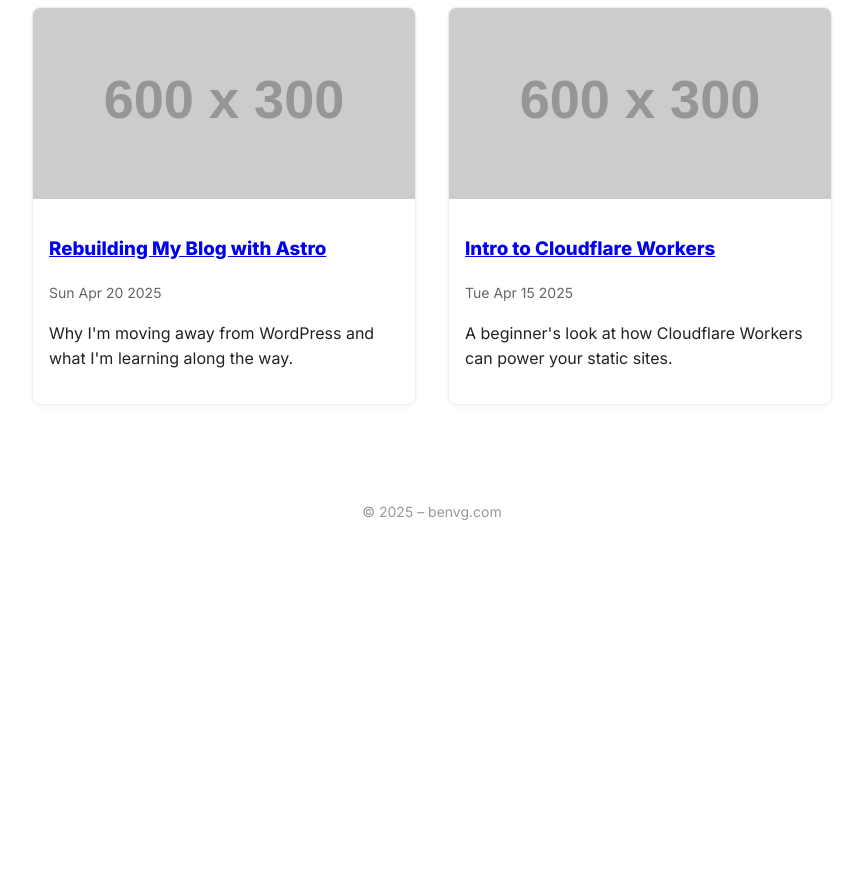
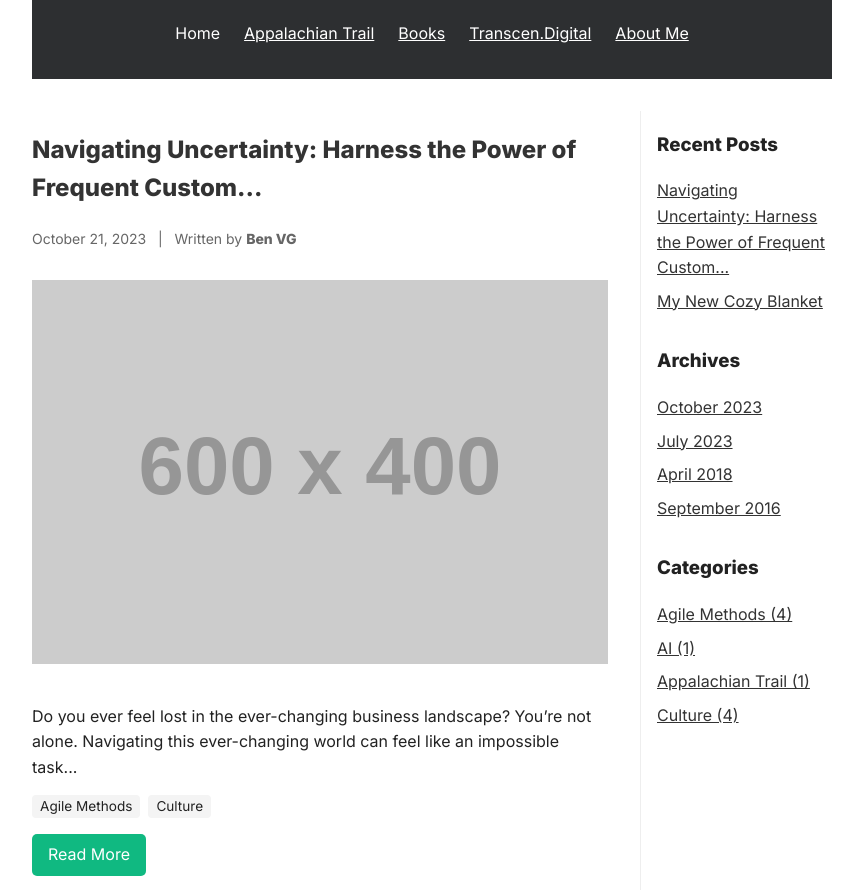
Before and after one commit to bvanglabbeek/benvg-blog, an Astro site: page / in a window 1280 px wide. Shown: the part 319-1209 px from the top of the page, without its empty margins (208-1071 px from the left). Before the commit the page ends 858 px from the top, so only its background shows below. Built offline with nearby package versions, Linux system fonts and the light colour scheme; Astro itself is replaced by a stand-in of ours; placeholder pictures from the web are drawn by us.

Commit message:
new index like wp site

```diff
--- a/src/pages/index.astro
+++ b/src/pages/index.astro
@@ -1,42 +1,117 @@
 ---
-import Layout from '../layouts/Layout.astro'
+import Layout from '../layouts/Layout.astro';
 
 const posts = [
   {
-    title: "Rebuilding My Blog with Astro",
-    excerpt: "Why I'm moving away from WordPress and what I'm learning along the way.",
-    slug: "/blog/rebuilding-my-blog",
-    date: "2025-04-20",
-    image: "https://via.placeholder.com/600x300?text=Astro+Blog"
+    title: "Navigating Uncertainty: Harness the Power of Frequent Custom...",
+    excerpt: "Do you ever feel lost in the ever-changing business landscape? You’re not alone. Navigating this ever-changing world can feel like an impossible task...",
+    slug: "/blog/navigating-uncertainty",
+    date: "2023-10-21",
+    author: "Ben VG",
+    image: "https://via.placeholder.com/600x400?text=Sail+and+Mountains",
+    tags: ["Agile Methods", "Culture"]
   },
   {
-    title: "Intro to Cloudflare Workers",
-    excerpt: "A beginner's look at how Cloudflare Workers can power your static sites.",
-    slug: "/blog/cloudflare-workers",
-    date: "2025-04-15",
-    image: "https://via.placeholder.com/600x300?text=Cloudflare+Workers"
+    title: "My New Cozy Blanket",
+    excerpt: "It’s a tranquil evening, with a crackling fire in the background. You are comfortably nestled on the couch, free to choose your adventure...",
+    slug: "/blog/my-new-cozy-blanket",
+    date: "2023-07-30",
+    author: "Ben VG",
+    image: "https://via.placeholder.com/600x400?text=Cozy+Blanket",
+    tags: ["AI"]
   }
+];
+
+const recentPosts = posts.map(p => p.title);
+const archives = ["October 2023", "July 2023", "April 2018", "September 2016"];
+const categories = [
+  { name: "Agile Methods", count: 4 },
+  { name: "AI", count: 1 },
+  { name: "Appalachian Trail", count: 1 },
+  { name: "Culture", count: 4 }
 ];
 ---
 
-<Layout title="benvg's Dev Blog">
-  <section style="text-align: center; margin-bottom: 3rem;">
-    <h2>Welcome to My Dev Blog</h2>
-    <p>Exploring Astro, Cloudflare, and building a better web – one post at a time.</p>
-  </section>
+<Layout title="Ben van Glabbeek">
+  <!-- Header Navigation (styled like the screenshot's dark header) -->
+  <div style="background: #2d2f31; color: white; padding: 2rem 1rem; text-align: center;">
+    <h1 style="margin: 0;">Ben van Glabbeek</h1>
+    <p style="margin: 0.5rem 0 1.5rem; font-style: italic;">“If you want to build a ship... teach them to yearn for the vast and endless sea.” – Antoine de Saint-Exupéry</p>
+    <nav style="display: flex; justify-content: center; gap: 1.5rem;">
+      <a href="/" style="color: white; text-decoration: none;">Home</a>
+      <a href="/trail" style="color: white;">Appalachian Trail</a>
+      <a href="/books" style="color: white;">Books</a>
+      <a href="/digital" style="color: white;">Transcen.Digital</a>
+      <a href="/about" style="color: white;">About Me</a>
+    </nav>
+  </div>
 
-  <section style="display: grid; gap: 2rem; grid-template-columns: repeat(auto-fit, minmax(300px, 1fr));">
-    {posts.map(post => (
-      <article style="border: 1px solid #eee; border-radius: 8px; overflow: hidden; box-shadow: 0 2px 5px rgba(0,0,0,0.05);">
-        <a href={post.slug}>
-          <img src={post.image} alt={post.title} style="width: 100%; display: block;" />
-        </a>
-        <div style="padding: 1rem;">
-          <h3><a href={post.slug}>{post.title}</a></h3>
-          <p style="color: #666; font-size: 0.875rem;">{new Date(post.date).toDateString()}</p>
-          <p>{post.excerpt}</p>
-        </div>
-      </article>
-    ))}
-  </section>
+  <!-- Main Content Area -->
+  <div style="display: grid; grid-template-columns: 3fr 1fr; gap: 2rem; max-width: 1200px; margin: 2rem auto;">
+    <!-- Blog Posts -->
+    <section>
+      <div style="display: grid; grid-template-columns: repeat(auto-fit, minmax(300px, 1fr)); gap: 2rem;">
+        {posts.map(post => (
+          <article style="border-bottom: 1px solid #ddd; padding-bottom: 1rem;">
+            <h2><a href={post.slug} style="text-decoration: none; color: #333;">{post.title}</a></h2>
+            <p style="font-size: 0.875rem; color: #666;">
+              {new Date(post.date).toLocaleDateString(undefined, { month: 'long', day: 'numeric', year: 'numeric' })} &nbsp; | &nbsp; Written by <strong>{post.author}</strong>
+            </p>
+            <img src={post.image} alt={post.title} style="width: 100%; margin: 1rem 0;" />
+            <p>{post.excerpt}</p>
+
+            <!-- Tags -->
+            <div style="font-size: 0.85rem; margin: 0.5rem 0;">
+              {post.tags.map(tag => (
+                <span style="background: #f4f4f4; padding: 0.2rem 0.5rem; margin-right: 0.5rem; border-radius: 4px;">{tag}</span>
+              ))}
+            </div>
+
+            <a href={post.slug} style="display: inline-block; margin-top: 0.5rem; background: #10b981; color: white; padding: 0.5rem 1rem; border-radius: 5px; text-decoration: none;">Read More</a>
+          </article>
+        ))}
+      </div>
+    </section>
+
+    <!-- Sidebar -->
+    <aside style="padding-left: 1rem; border-left: 1px solid #eee;">
+      <!-- Recent Posts -->
+      <section style="margin-bottom: 2rem;">
+        <h3>Recent Posts</h3>
+        <ul style="list-style: none; padding: 0;">
+          {recentPosts.map(title => (
+            <li style="margin-bottom: 0.5rem;">
+              <a href="#" style="color: #333;">{title}</a>
+            </li>
+          ))}
+        </ul>
+      </section>
+
+      <!-- Archives -->
+      <section style="margin-bottom: 2rem;">
+        <h3>Archives</h3>
+        <ul style="list-style: none; padding: 0;">
+          {archives.map(archive => (
+            <li style="margin-bottom: 0.5rem;">
+              <a href="#" style="color: #333;">{archive}</a>
+            </li>
+          ))}
+        </ul>
+      </section>
+
+      <!-- Categories -->
+      <section>
+        <h3>Categories</h3>
+        <ul style="list-style: none; padding: 0;">
+          {categories.map(cat => (
+            <li style="margin-bottom: 0.5rem;">
+              <a href={`/category/${cat.name.toLowerCase().replace(/\s/g, '-')}`} style="color: #333;">
+                {cat.name} ({cat.count})
+              </a>
+            </li>
+          ))}
+        </ul>
+      </section>
+    </aside>
+  </div>
 </Layout>
```
